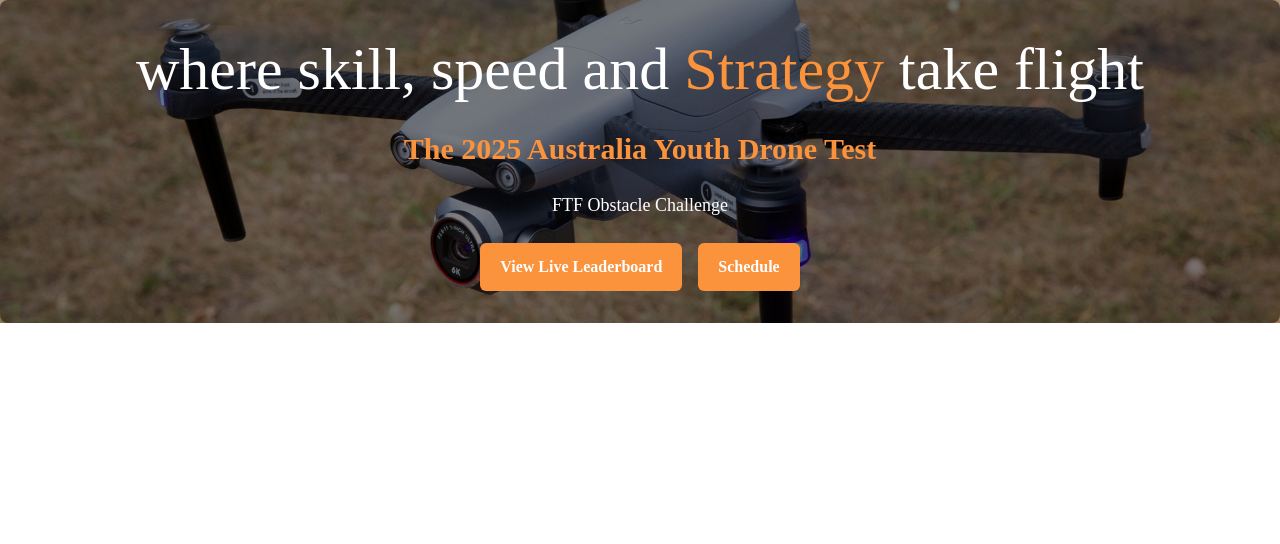
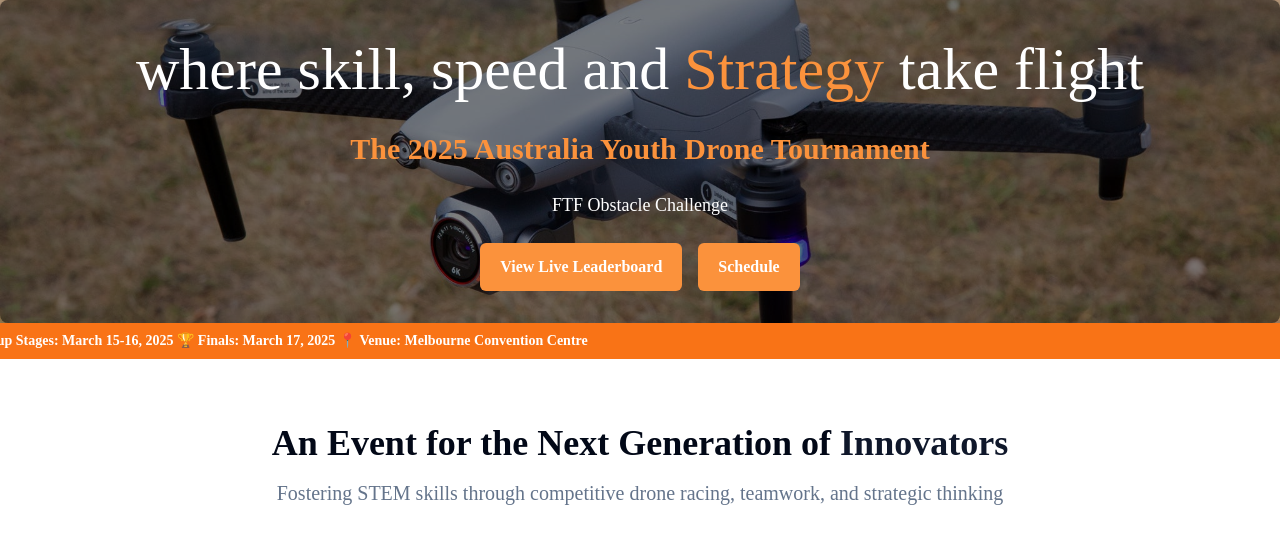
Before and after one commit to codersforcauses/Robodrone, a Next.js app in the folder client/: page /landing in a window 1280 px wide. Shown: the top 544 px of the page. Built offline with nearby package versions, Linux system fonts and the light colour scheme.

Commit message:
Attempting to add running add for the next competition and custom utility to global.css

```diff
--- a/client/src/pages/landing.tsx
+++ b/client/src/pages/landing.tsx
@@ -14,7 +14,7 @@ export default function Landing() {
             <span className="text-orange-400">Strategy</span> take flight
           </h1>
           <h2 className="text-3xl font-semibold text-orange-400">
-            The 2025 Australia Youth Drone Test
+            The 2025 Australia Youth Drone Tournament
           </h2>
           <h3 className="text-lg">FTF Obstacle Challenge</h3>
           <div className="flex flex-col justify-center gap-4 md:flex-row">
@@ -29,12 +29,30 @@ export default function Landing() {
         </div>
       </section>
 
-      <div>
-        <section className="flex flex-col space-y-6 text-center">
+      <div className="overflow-hidden whitespace-nowrap bg-orange-500 text-white">
+        {/* running ad line, also called stock line, does anyone know how to do the actual countdown? */}
+        <div className="animate-marquee inline-block px-4 py-2 text-sm font-bold">
           {" "}
-          {/* trying vertical layout with vertical spacing between elements */}
-        </section>
+          {/* marquee is just an image scroll btw */}
+          📅 Group Stages: March 15-16, 2025 🏆 Finals: March 17, 2025 📍 Venue:
+          Melbourne Convention Centre
+        </div>
       </div>
+
+      {/* 3 cards is a separate sections because of my difficulties animating rnnig add inside the section, prob because of cente text */}
+      <section className="bg-background px-6 py-16 text-center text-foreground">
+        {" "}
+        {/* Horizontal padding is 1.5rem, vertical padding is 4rem, span help to give 'inovators' different color */}
+        {/* Should I make running adds and 3 cards separate sections? Horizontal padding is 1.5rem, vertical padding is 4rem, span help to give 'inovators' different color */}
+        <h2 className="mb-4 text-4xl font-bold">
+          An Event for the Next Generation of{" "}
+          <span className="text-primary">Innovators</span>
+        </h2>
+        <p className="mb-12 text-xl text-muted-foreground">
+          Fostering STEM skills through competitive drone racing, teamwork, and
+          strategic thinking
+        </p>
+      </section>
 
       <div className="container mx-auto px-4">
         {" "}
--- a/client/src/styles/globals.css
+++ b/client/src/styles/globals.css
@@ -66,8 +66,15 @@
   }
 }
 
-@layer base {
-  body {
-    @apply bg-background text-foreground;
+
+{/*Custom utility class for running add line, the other base line is needed for*/}
+@layer utilities {
+  .animate-marquee {
+    animation: marquee 10s linear infinite;
+  }
+
+  @keyframes marquee {
+    0%   { transform: translateX(100%); }
+    100% { transform: translateX(-100%); }
   }
 }
```
